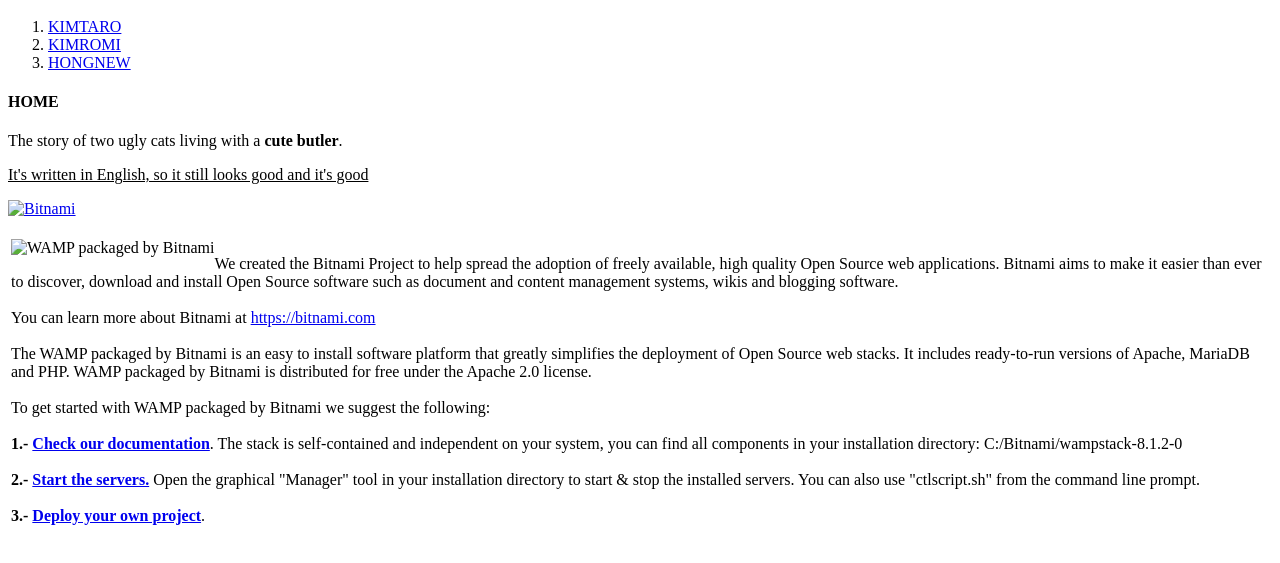
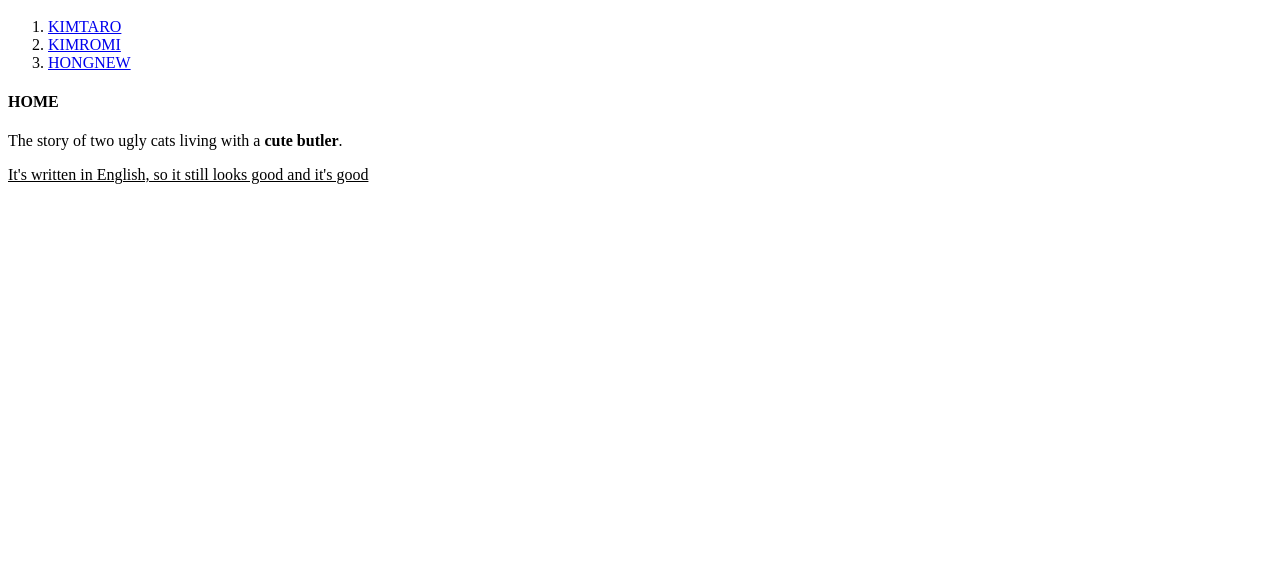
Before and after one commit to hongNEW/my-first-web-site, a plain HTML site: page index.html in a window 1280 px wide. Shown: the part 109-672 px from the top of the page. Drawn offline with Linux system fonts and the light colour scheme.

Commit message:
Update index.html

```diff
--- a/index.html
+++ b/index.html
@@ -18,52 +18,6 @@
 <h4>HOME</h4>
 <p style="margin-top:20px;">
   The story of two ugly cats living with a <strong>cute butler</strong>.<p style="margin-top:10px;"><u>It's written in English, so it still looks good and it's good</u></strong></p>
-  <div id="container">
-  <div id="header">
-    <div id="bitnami">
-        <a href="/"><img alt="Bitnami" src="img/bitnami.png?1186088387" /></a>
-    </div>
-  </div>
-    <div id="menu_launch_page">
-      <table cellpadding="0" cellspacing="0">
-        <tr>
-          <td><img src="img/tab1_welcome.png" alt="" /></td>
-        </tr>
-      </table>
-    </div>
-  <div id="lowerContainer">
-    <div id="content">
-        <div align="center">
-<table class="tableParagraph">
-<tr>
-<td class="container">
-<img align="left" src="img/wampstack.png" alt="WAMP packaged by Bitnami"/>
-<p>We created the Bitnami Project to help spread the adoption of freely
-available, high quality Open Source web applications. Bitnami aims to make
-it easier than ever to discover, download and install Open Source software such
-as document and content management systems, wikis and blogging software.<br/><br/>
 
-You can learn more about Bitnami at <a href="https://bitnami.com">https://bitnami.com</a><br/><br/>
-
-The WAMP packaged by Bitnami is an easy to install
-software platform that greatly simplifies the deployment of Open Source web
-stacks. It includes ready-to-run versions of
-Apache, MariaDB and PHP. WAMP packaged by Bitnami is
-distributed for free under the Apache 2.0 license.<br/><br/>
-To get started with WAMP packaged by Bitnami we suggest the following:<br/><br/>
-
-
-<b>1.- <a target="_blank" href="https://docs.bitnami.com/installer/infrastructure/wamp/">Check our documentation</a></b>. The stack is self-contained and independent on your system, you can find all components in your installation directory: C:/Bitnami/wampstack-8.1.2-0<br/><br/>
-<b>2.- <a target="_blank" href="https://docs.bitnami.com/installer/infrastructure/wamp/administration/control-services-linux/">Start the servers.</a></b> Open the graphical "Manager" tool in your installation directory to start &amp; stop the installed servers. You can also use "ctlscript.sh" from the command line prompt. <br/><br/>
-<b>3.- <a target="_blank" href="https://docs.bitnami.com/installer/infrastructure/wamp/administration/create-custom-application-php/">Deploy your own project</a></b>.
-</p>
-</td>
-</tr>
-</table>
-        </div>
-        <br/><br/>
-   </div>
-  </div>
-</div>
 </body>
 </HTML>
```
